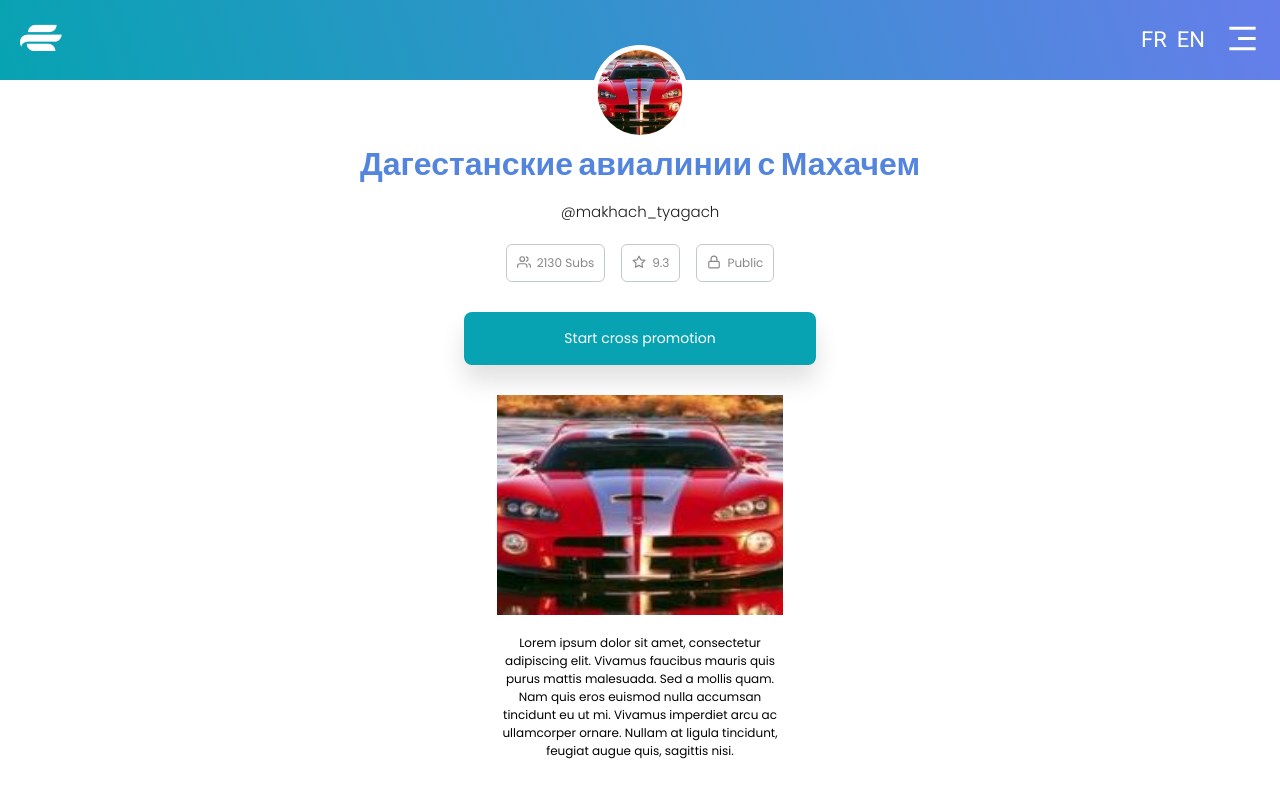
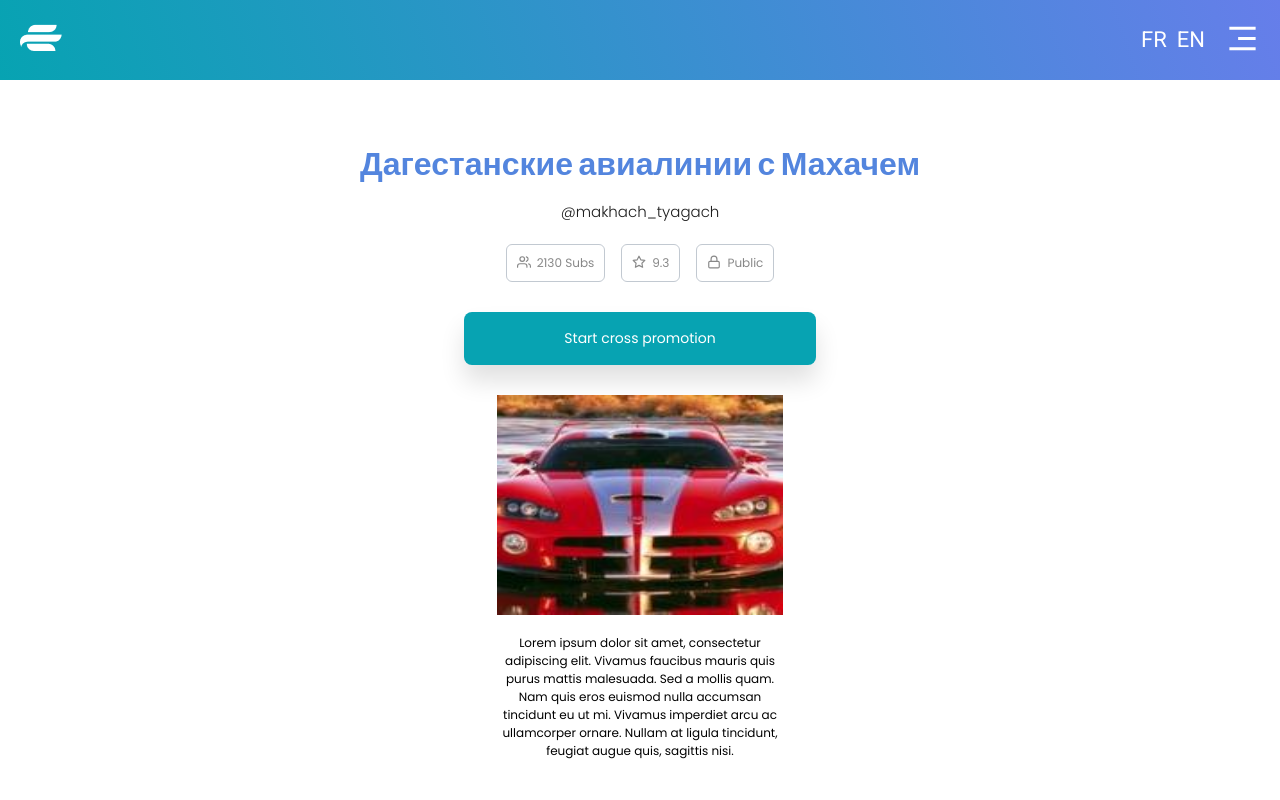
Before and after one commit to mufaqar/erzy, a Next.js app: page /bio in a window 1280 px wide. Shown: the top 800 px of the page. Built offline with nearby package versions, Linux system fonts and the light colour scheme.

Commit message:
empty props

```diff
--- a/src/pages/bio.js
+++ b/src/pages/bio.js
@@ -5,7 +5,8 @@ import profile from '../../public/images/car.jpg';
 import poster from '../../public/images/car.jpg';
 
 const profileData = {
-  imageUrl: { profile },
+  //imageUrl: { profile },
+  imageUrl: '',
   title: 'Дагестанские авиалинии с Махачем',
   username: 'makhach_tyagach',
   poster: { poster },
```
